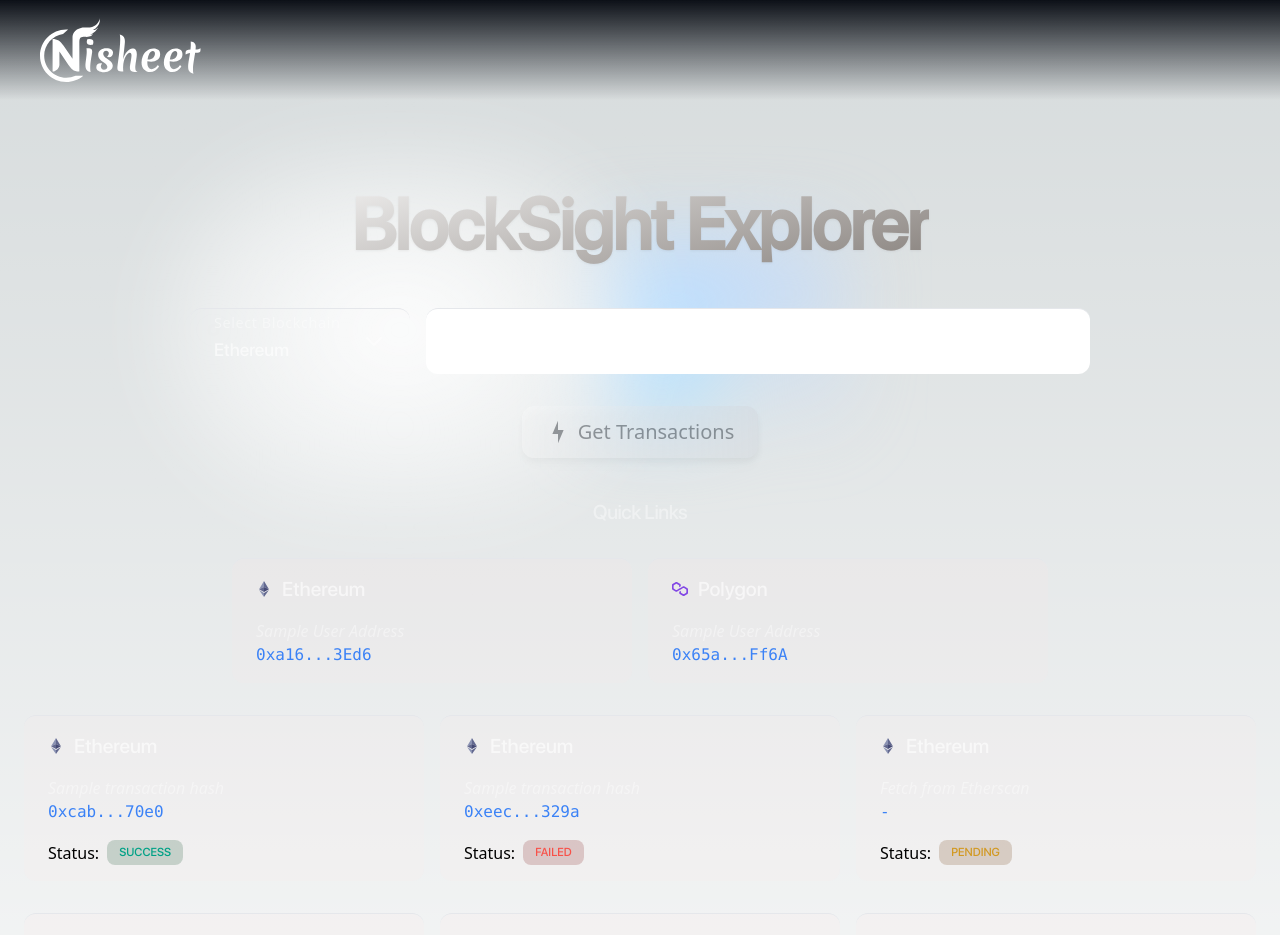
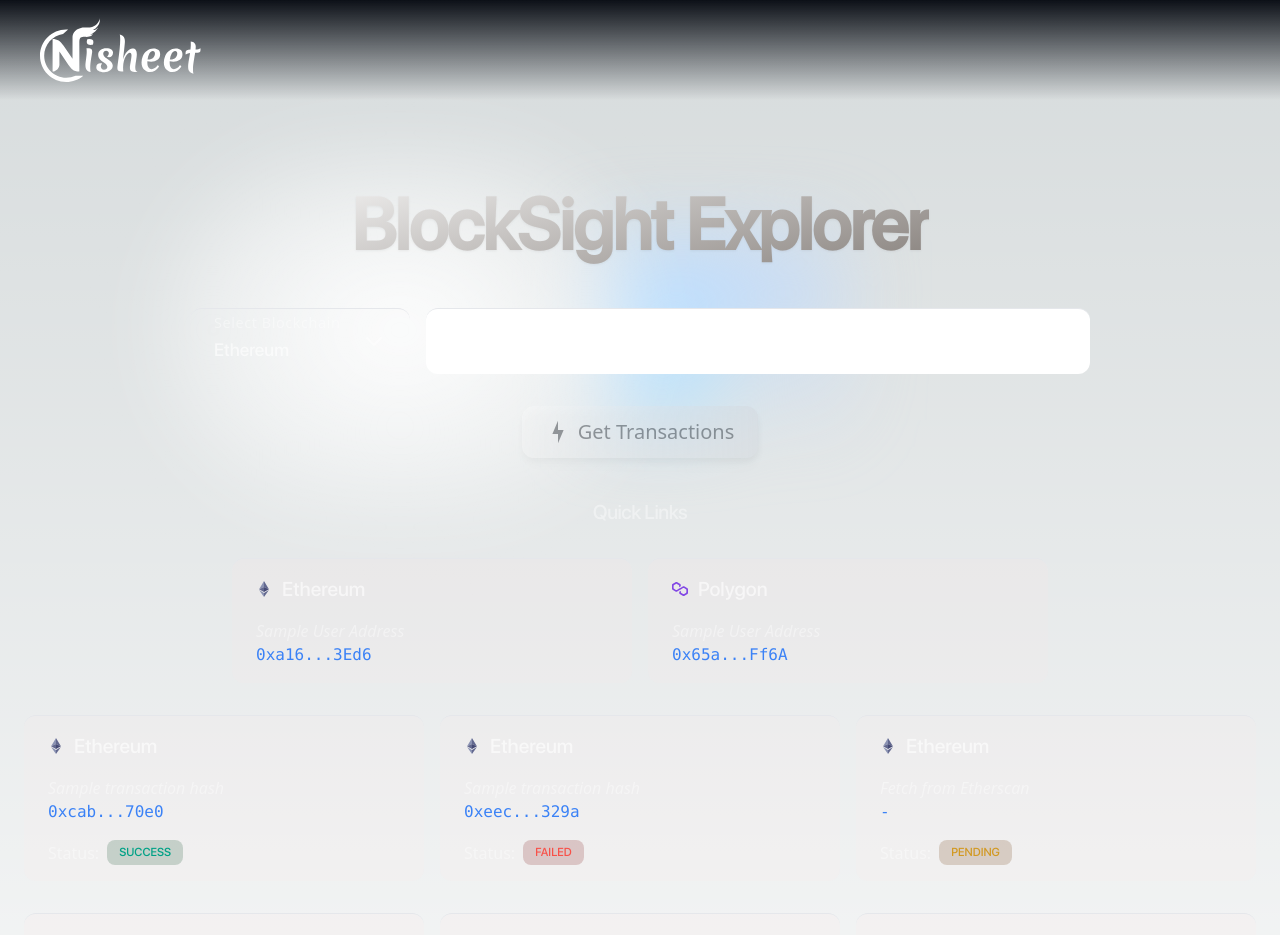
Before and after one commit to nisheet94/blocksight-explorer, a Next.js app: page / in a window 1280 px wide. Shown: the top 935 px of the page. Built offline with nearby package versions, Linux system fonts and the light colour scheme.

Commit message:
Fixed an error on class name

```diff
--- a/app/page.tsx
+++ b/app/page.tsx
@@ -37,7 +37,7 @@
   transactionMessage: `italic`,
   transactionHash: `font-mono text-blue-500`,
   transactionStatus: `flex items-center gap-2`,
-  transactionStatusText: `sm:text-lg text-secondary/40`,
+  transactionStatusText: `text-secondary/40`,
 };
 
 const dropdownOptions = Object.entries(blockchains).map(
@@ -175,7 +175,9 @@
                   </div>
 
                   <span className={styles.transactionStatus}>
-                    <span className={styles.t}>Status:</span>
+                    <span className={styles.transactionStatusText}>
+                      Status:
+                    </span>
                     <StatusBadge type={txn.type} small />
                   </span>
                 </a>
```
